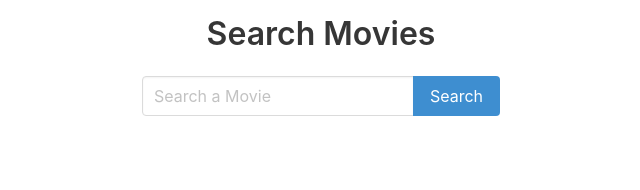
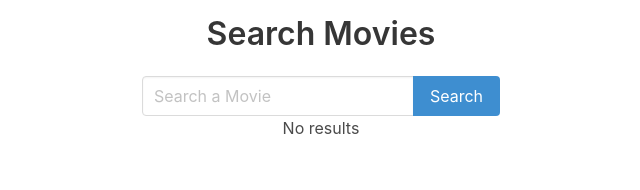
Before and after one commit to hellagood9/omdb-movies, a React (Create React App) app: page / in a window 1280 px wide. Shown: the top 190 px of the page, without its empty margins (319-959 px from the left). Built offline with nearby package versions, Linux system fonts and the light colour scheme.

Commit message:
Movie component created, PropTypes

```diff
--- a/package.json
+++ b/package.json
@@ -6,6 +6,7 @@
     "axios": "^0.19.0",
     "bulma": "0.8.0",
     "dotenv": "^8.2.0",
+    "prop-types": "^15.7.2",
     "react": "^16.11.0",
     "react-dom": "^16.11.0",
     "react-scripts": "3.2.0"
--- a/src/App.js
+++ b/src/App.js
@@ -6,16 +6,20 @@ import { Title } from "./elements/Title";
 import { SearchForm } from "./components/SearchForm";
 
 class App extends Component {
-
   state = {
     results: []
-  }
+  };
 
   _handleResults = results => {
     this.setState({
       results
-    })
-  }
+    });
+  };
+
+  _renderResults = () => {
+    const { results } = this.state;
+    return results.map(movie => <p>{movie.Title}</p>);
+  };
 
   render() {
     return (
@@ -24,6 +28,11 @@ class App extends Component {
         <div className="searchForm-wrapper">
           <SearchForm onResults={this._handleResults} />
         </div>
+        {
+          this.state.results.length === 0
+          ? <p>No results</p>
+          : this._renderResults()
+        }
       </div>
     );
   }
```
Also changed, not shown: src/components/Movie.js (added).
